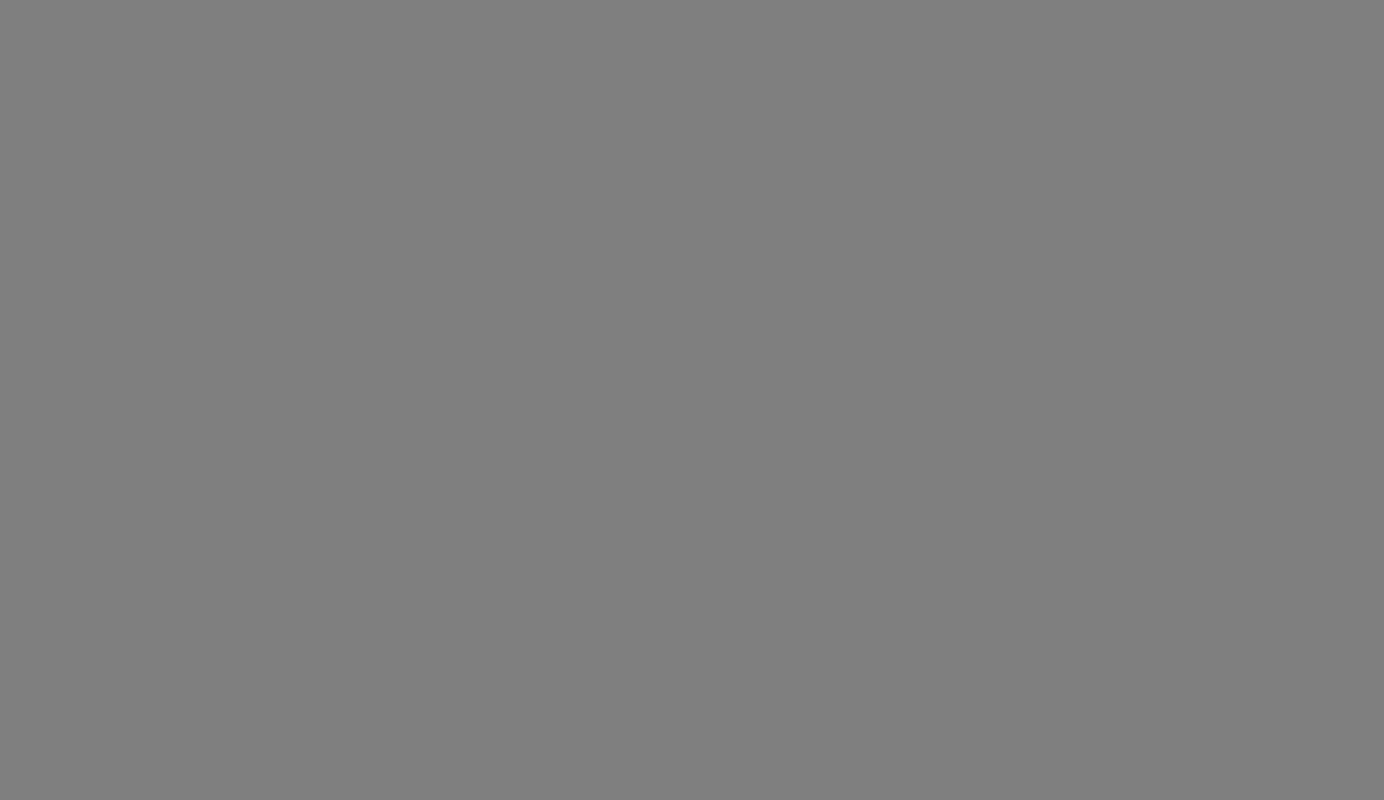
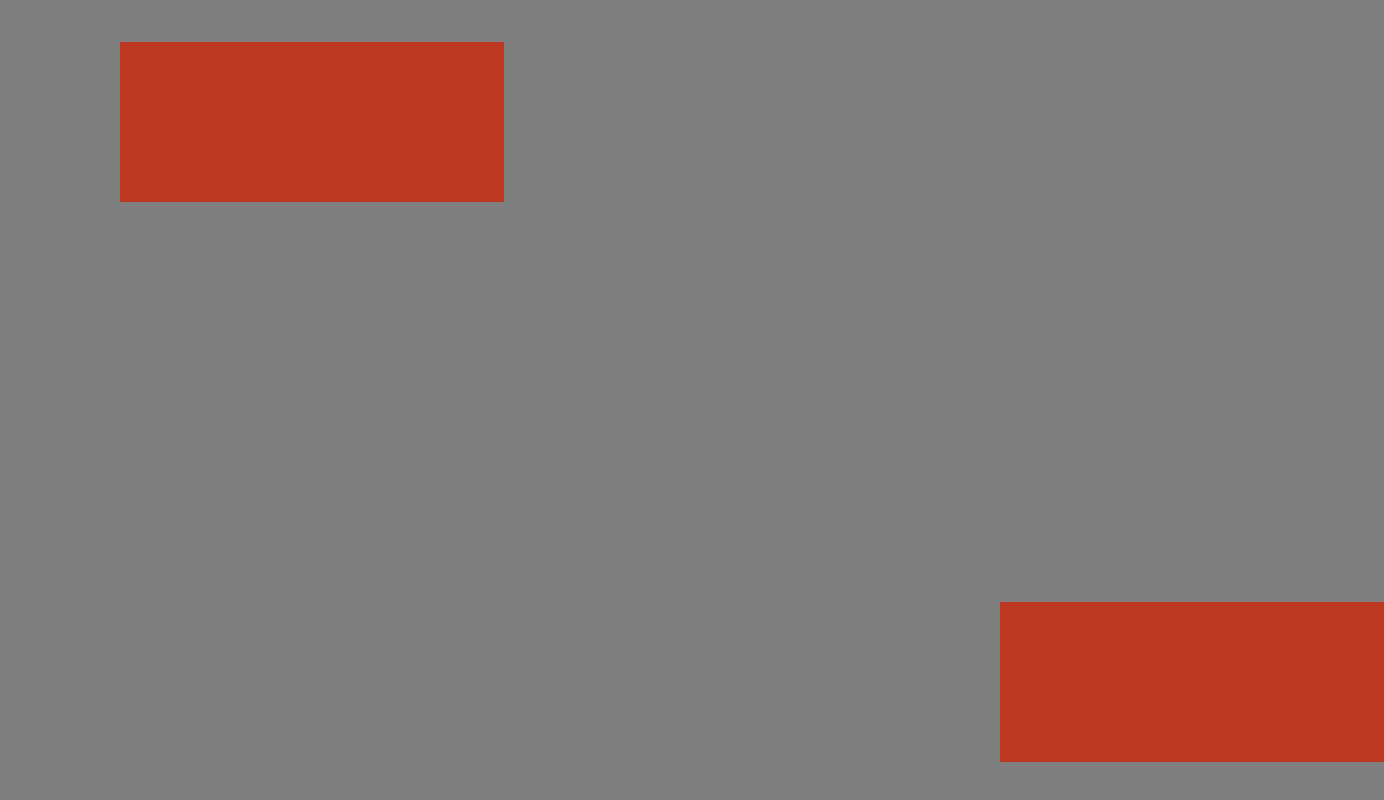
Before and after one commit to SuyogSky/bic-clone, a React (Create React App) app: page /partners in a window 1280 px wide. Before the commit this address had no page. Shown: the part 212-1012 px from the top of the page, 1384 px wide, since content can reach past the window. Built offline with nearby package versions, Linux system fonts and the light colour scheme.

Commit message:
first push

```diff
--- a/src/App.js
+++ b/src/App.js
@@ -3,6 +3,7 @@ import { BrowserRouter, Routes, Route} from 'react-router-dom'
 // import Landing from "./components/Landing/Landing";
 import AboutUs from "./components/AboutUs/AboutUs";
 import Landing from "./components/AboutUs/AboutUs";
+import OurPartners from "./components/OurPartners/OurPartners";
 
 const App = () => {
   return(
@@ -12,6 +13,8 @@ const App = () => {
       <Routes>
         <Route element={<Landing/>} path="/"></Route>
         <Route element={<AboutUs/>} path="/about"></Route>
+        <Route element={<OurPartners/>} path="/partners"></Route>
+
       </Routes>
     </BrowserRouter>
 
--- a/src/components/AboutUs/AboutUs.jsx
+++ b/src/components/AboutUs/AboutUs.jsx
@@ -8,7 +8,6 @@ const Landing = () => {
     <>
         <NavBar/>
         <MainContainer/>
-
     </>
   )
 }
--- a/src/components/OurPartners/OurPartners.jsx
+++ b/src/components/OurPartners/OurPartners.jsx
@@ -1,14 +1,24 @@
 import React from "react";
-import OurPartners from '../OurPartners/OurPartners';
-
-import MainContainer from "../AboutUs/MainContainer/MainContainer";
+import NavBar from "../NavBar/NavBar";
+import './OurPartners.css'
+import '../OurPartners/OurPartners.css'
 
 const OurPartners = () => {
   return(
     <>
         <NavBar/>
 
+        <div className="block1">
 
+        </div>
+
+        <div className="guys">
+
+        </div>
+
+        <div className="guys1" >
+
+        </div>
     </>
   )
 }
--- a/src/components/OurPartners/Ourpartners.css
+++ b/src/components/OurPartners/Ourpartners.css
@@ -0,0 +1,24 @@
+.block1{
+    width: 30%;
+    height: 30%;
+    background-color: red;
+    color:blueviolet;
+}
+
+.guys{
+    margin-top: 60px;
+    margin-left: 120px;
+    width: 30%;
+    height: 20vh;
+    color: red;
+    background-color: rgb(189, 57, 33);
+}
+
+.guys1{
+    margin-top: 400px;
+    margin-left: 1000px;
+    width: 30%;
+    height: 20vh;
+    color: red;
+    background-color:rgb(189, 57, 33);;
+}
--- a/src/index.js
+++ b/src/index.js
@@ -8,7 +8,6 @@ const root = ReactDOM.createRoot(document.getElementById('root'));
 root.render(
   <React.StrictMode>
     <App />
-
   </React.StrictMode>
 );
 
```
Also changed, not shown: 1 other file (tests, documents, lock files or other folders).
